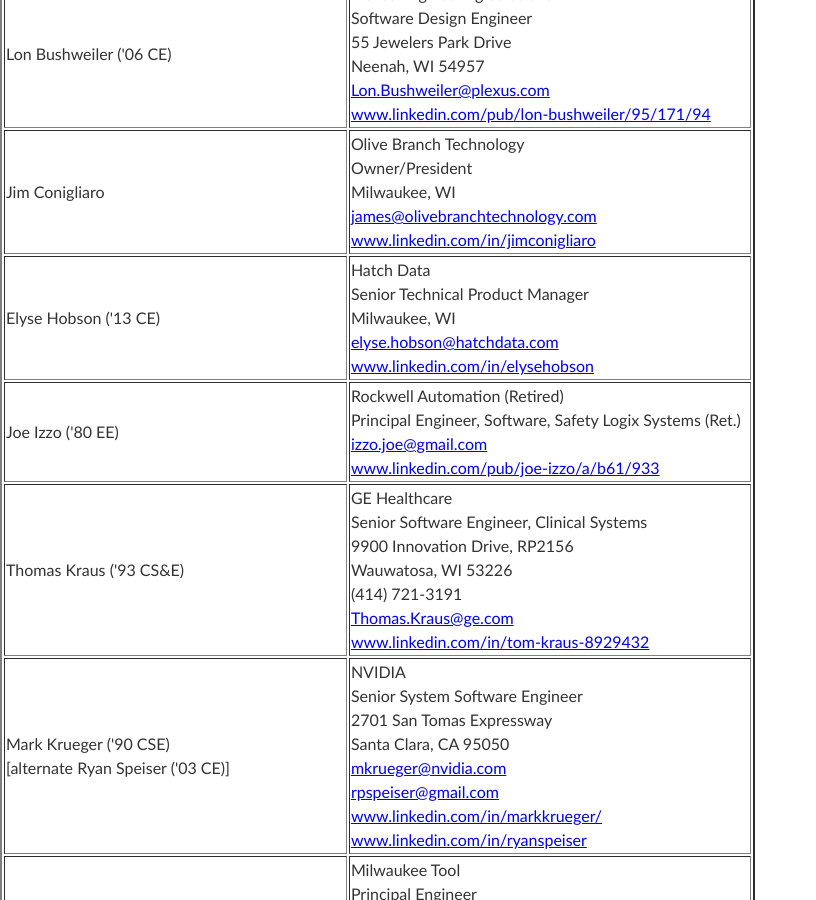
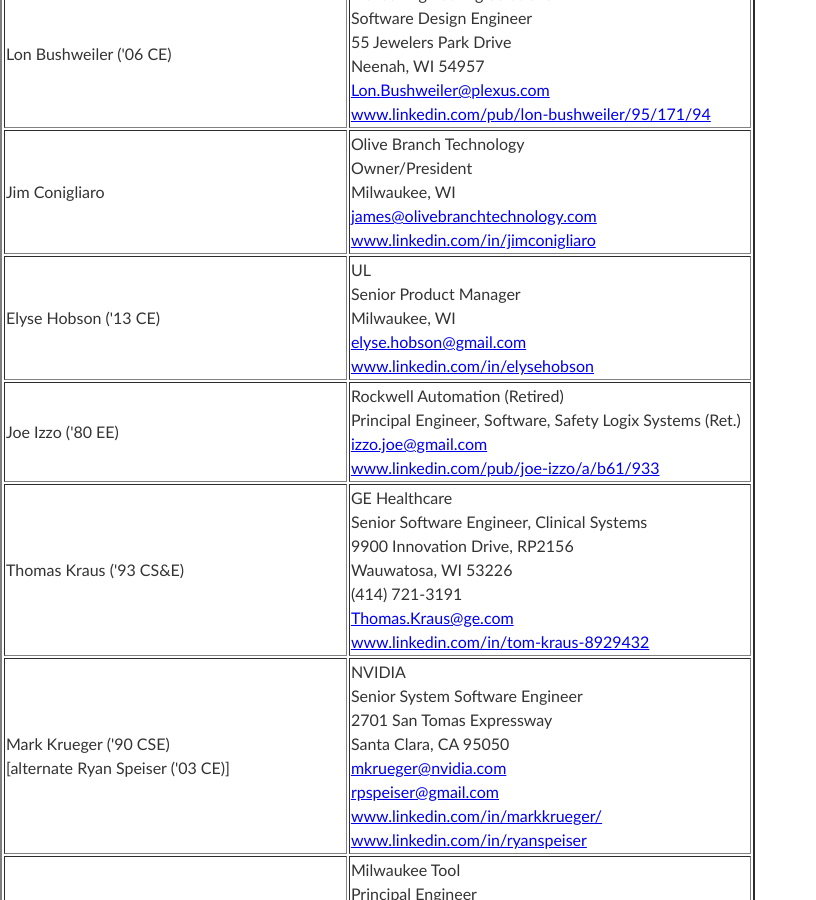
Before and after one commit to edurant/edurant.github.io, a Jekyll site: the page built from ceiac/members.html, in a window 1280 px wide and 900 px high, scrolled down 1039 px. Shown: the whole window, without its empty margins (0-816 px from the left). Built offline with Jekyll 4.4.1, drawn with Linux system fonts in a browser that asks for light colours.

Commit message:
ce iac update ms. hobson information

```diff
--- a/ceiac/members.html
+++ b/ceiac/members.html
@@ -51,10 +51,10 @@
 </tr>
 <tr>
   <td>Elyse Hobson ('13 CE)</td>
-  <td>Hatch Data
-    <br/>Senior Technical Product Manager
+  <td>UL
+    <br/>Senior Product Manager
     <br/>Milwaukee, WI
-    <br/><a href="mailto:elyse.hobson@hatchdata.com">elyse.hobson@hatchdata.com</a>
+    <br/><a href="mailto:elyse.hobson@gmail.com">elyse.hobson@gmail.com</a>
     <br/><a href="https://www.linkedin.com/in/elysehobson">www.linkedin.com/in/elysehobson</a></td>
 </tr>
 <tr>
```
